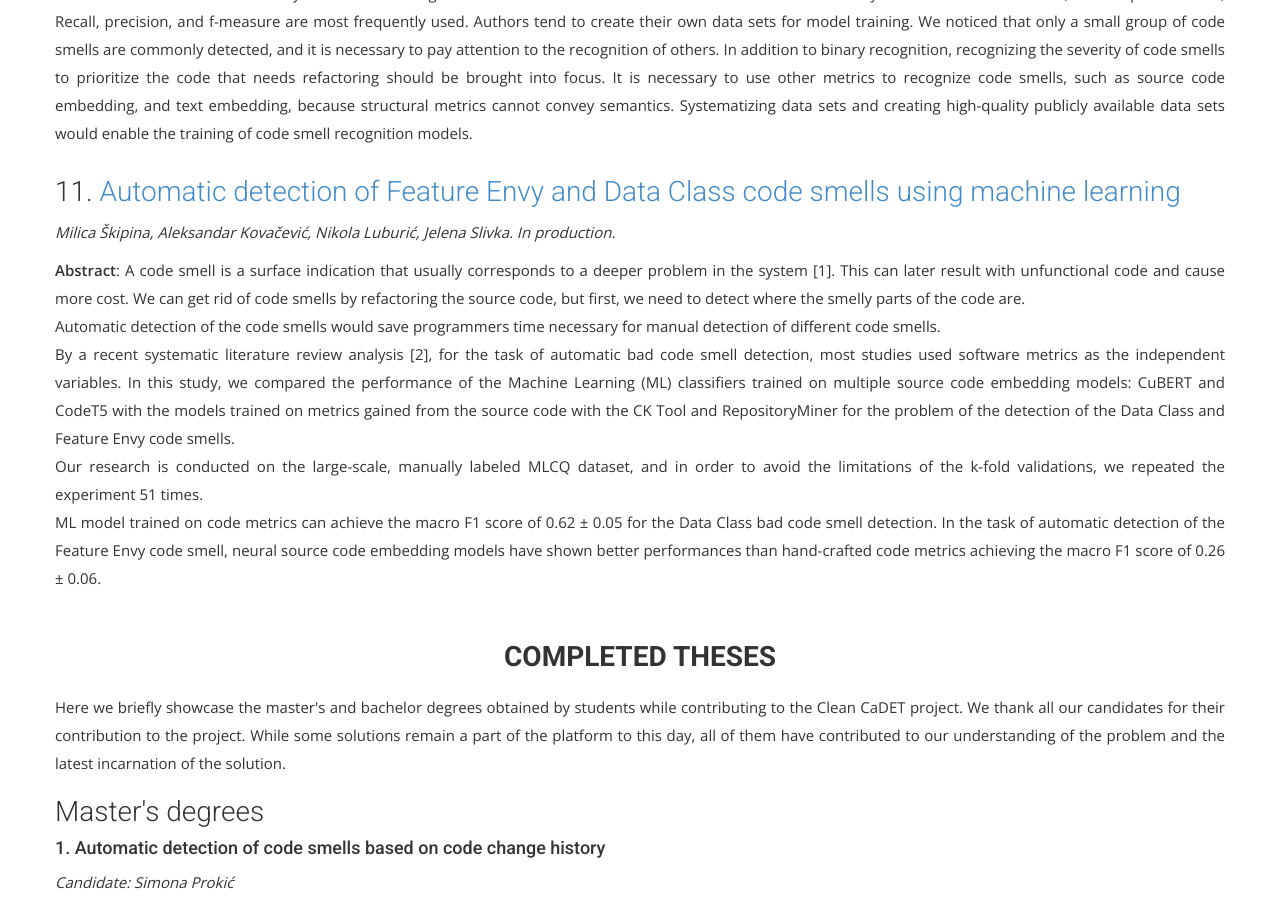
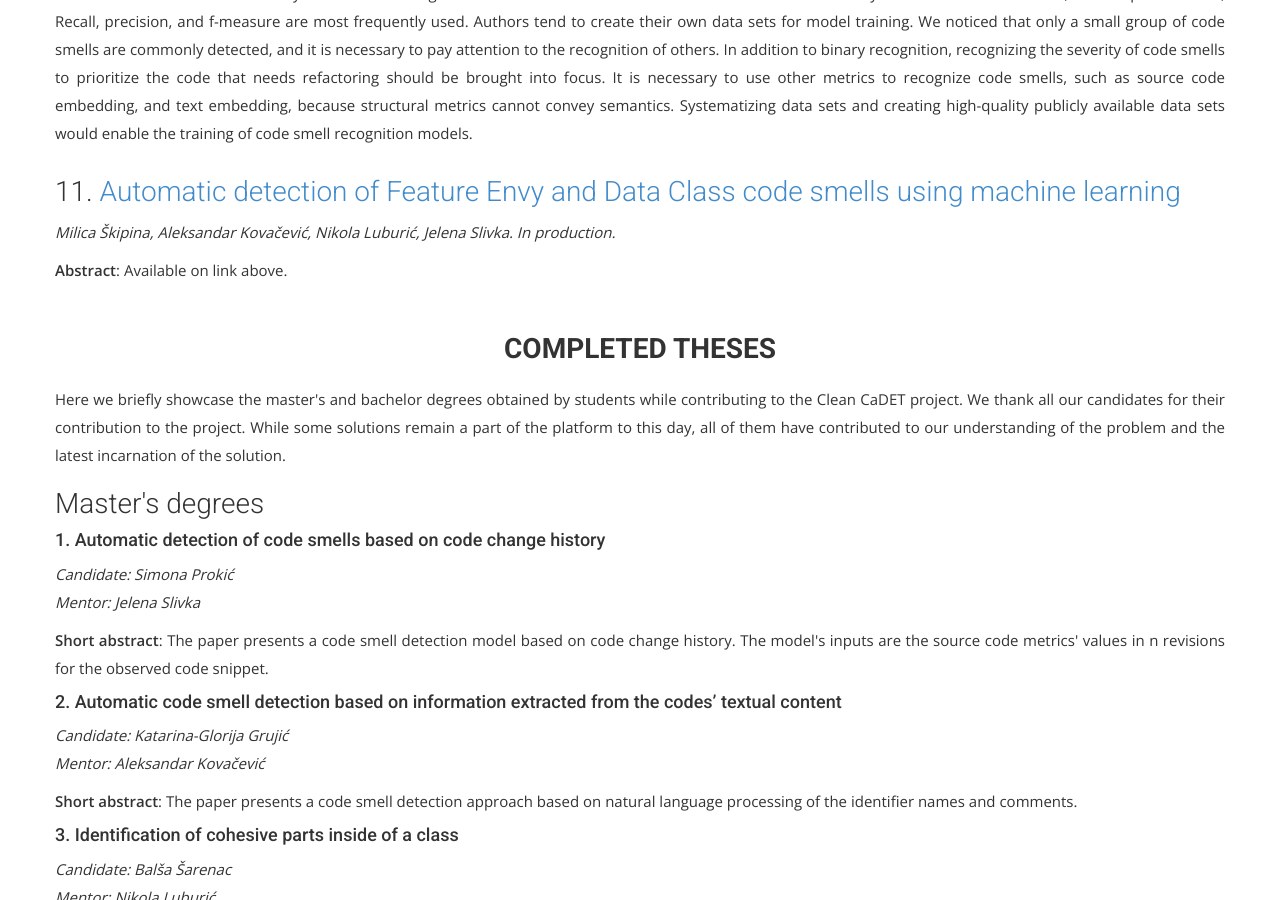
Before and after one commit to Clean-CaDET/clean-cadet.github.io, a Jekyll site: the page built from project.html, in a window 1280 px wide and 900 px high, scrolled down 4654 px. Built offline with Jekyll 4.4.1, drawn with Linux system fonts in a browser that asks for light colours; nearby versions of some CDN libraries; some web fonts are replaced.

Commit message:
Update project.html

```diff
--- a/project.html
+++ b/project.html
@@ -185,11 +185,7 @@ permalink: /results/
             <i>Milica Škipina, Aleksandar Kovačević, Nikola Luburić, Jelena Slivka. In production.</i>
           </p>
           <p>
-            <b>Abstract</b>: A code smell is a surface indication that usually corresponds to a deeper problem in the system [1]. This can later result with unfunctional code and cause more cost. We can get rid of code smells by refactoring the source code, but first, we need to detect where the smelly parts of the code are.
-<br>Automatic detection of the code smells would save programmers time necessary for manual detection of different code smells.
-<br>By a recent systematic literature review analysis [2], for the task of automatic bad code smell detection, most studies used software metrics as the independent variables. In this study, we compared the performance of the Machine Learning (ML) classifiers trained on multiple source code embedding models: CuBERT and CodeT5 with the models trained on metrics gained from the source code with the CK Tool and RepositoryMiner for the problem of the detection of the Data Class and Feature Envy code smells.
-<br>Our research is conducted on the large-scale, manually labeled MLCQ dataset, and in order to avoid the limitations of the k-fold validations, we repeated the experiment 51 times.
-<br>ML model trained on code metrics can achieve the macro F1 score of 0.62 ± 0.05 for the Data Class bad code smell detection. In the task of automatic detection of the Feature Envy code smell, neural source code embedding models have shown better performances than hand-crafted code metrics achieving the macro F1 score of 0.26 ± 0.06.
+            <b>Abstract</b>: Available on link above.
           </p>
         </div>
         <div class="row">
```
